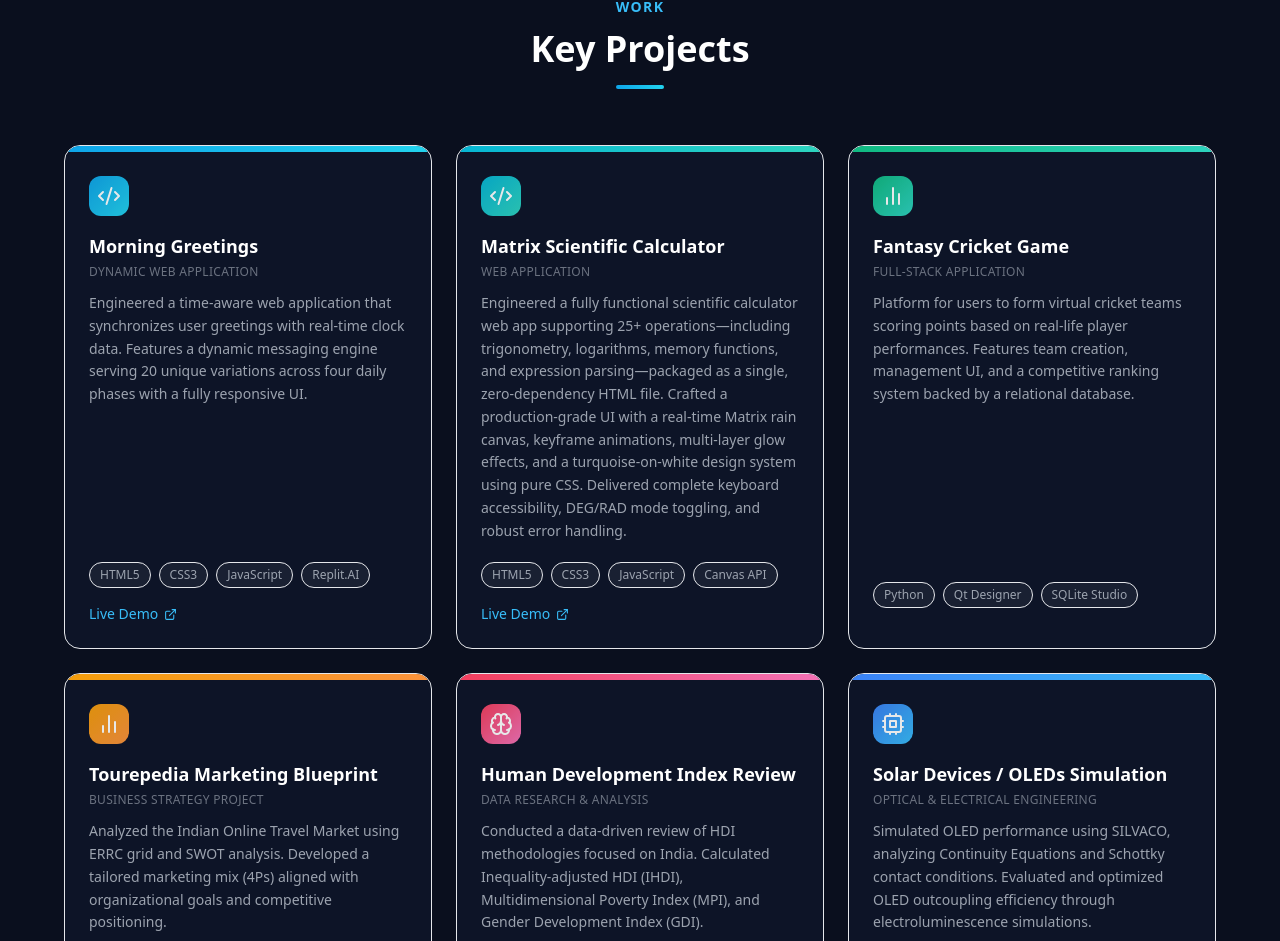
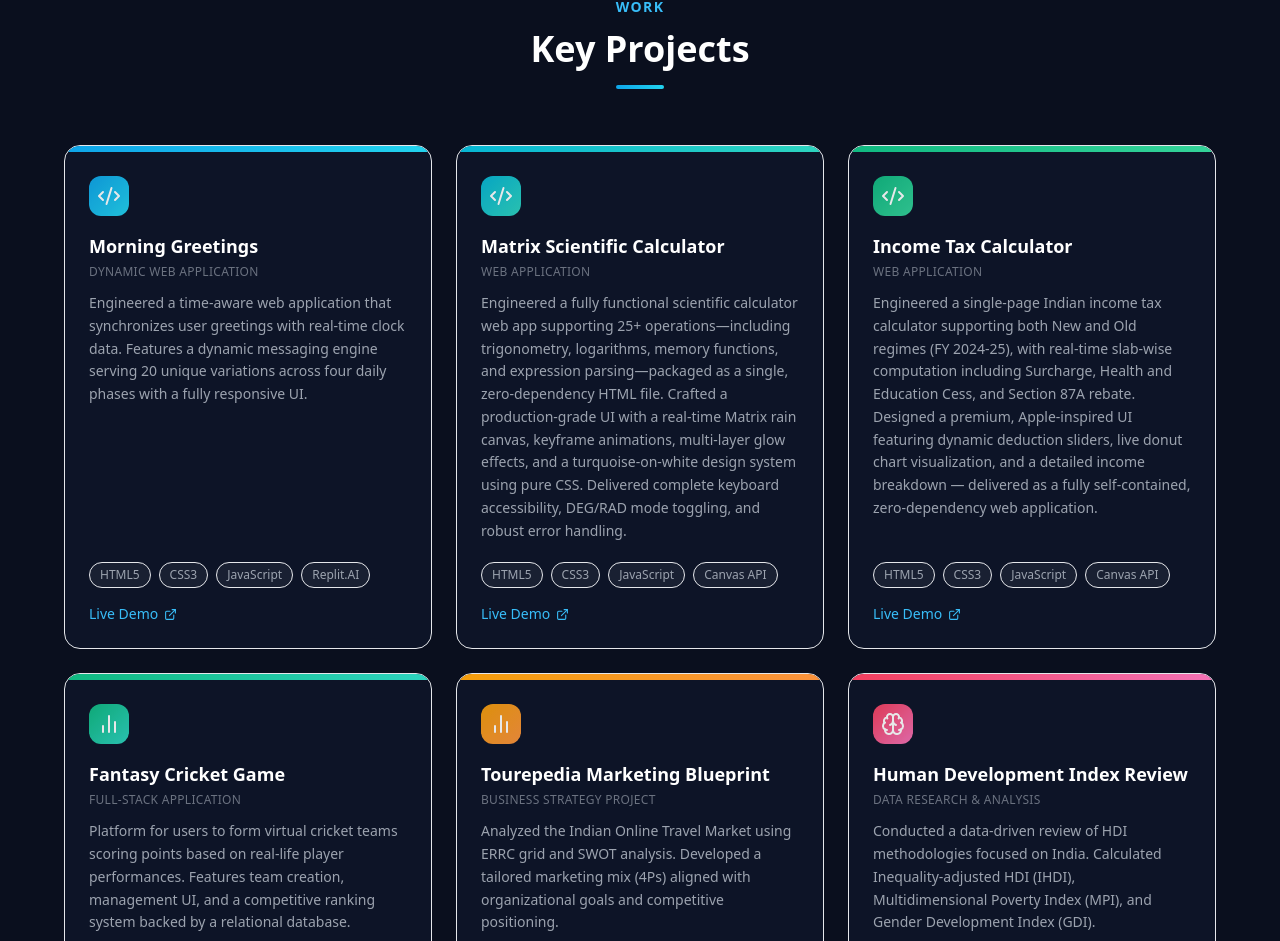
Before and after one commit to Herschelle-andy/Portfolio-Website_Ankit, a React (Vite) app: page / in a window 1280 px wide. Shown: the part 1553-2494 px from the top of the page. Built offline with nearby package versions, Linux system fonts and the light colour scheme.

Commit message:
Add Income Tax Calculator to Key Projects

```diff
--- a/src/App.tsx
+++ b/src/App.tsx
@@ -52,6 +52,16 @@ const PROJECTS = [
     tech: ['HTML5', 'CSS3', 'JavaScript', 'Canvas API'],
     link: 'https://herschelle-andy.github.io/Matrix_Calculator/',
     color: 'from-cyan-500 to-teal-400',
+    icon: <Code2 size={24} />,
+  },
+  {
+    title: 'Income Tax Calculator',
+    subtitle: 'Web Application',
+    description:
+      'Engineered a single-page Indian income tax calculator supporting both New and Old regimes (FY 2024-25), with real-time slab-wise computation including Surcharge, Health and Education Cess, and Section 87A rebate. Designed a premium, Apple-inspired UI featuring dynamic deduction sliders, live donut chart visualization, and a detailed income breakdown — delivered as a fully self-contained, zero-dependency web application.',
+    tech: ['HTML5', 'CSS3', 'JavaScript', 'Canvas API'],
+    link: 'https://herschelle-andy.github.io/IncomeTaxCalculator/',
+    color: 'from-emerald-500 to-emerald-400',
     icon: <Code2 size={24} />,
   },
   {
```
